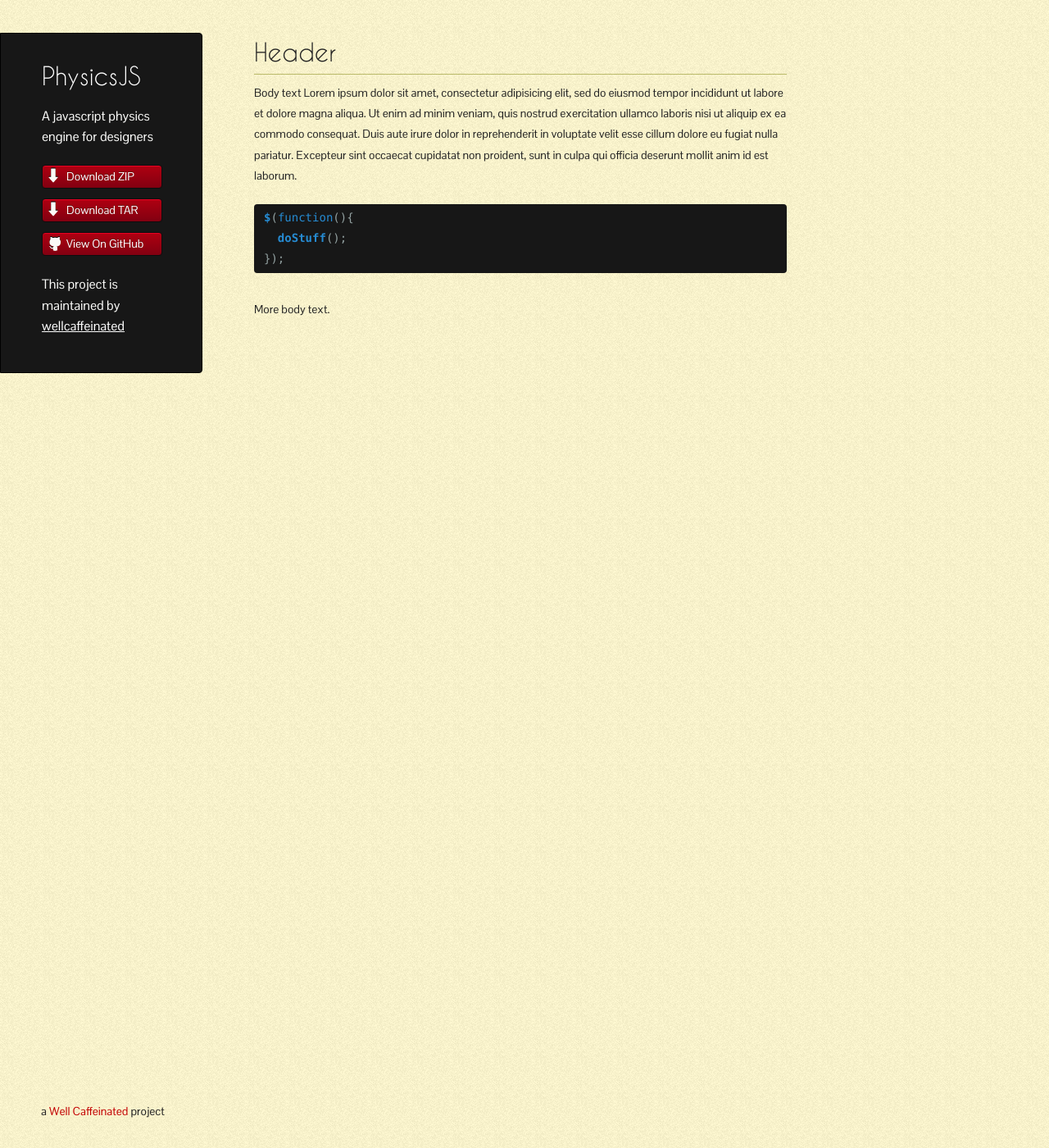
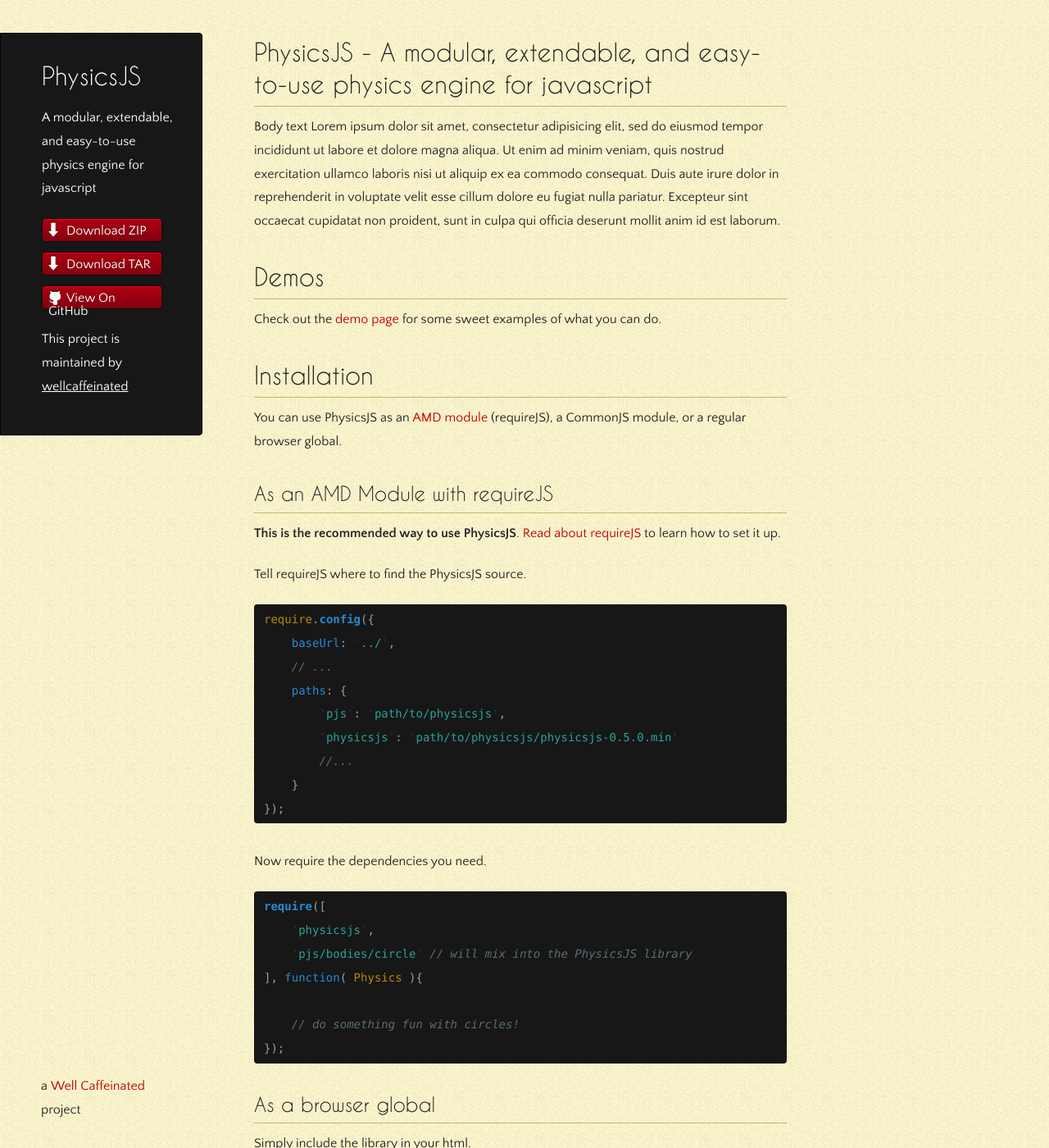
Before and after one commit to wellcaffeinated/PhysicsJS, a Jekyll site: the page built from index.md, in a window 1280 px wide and 1400 px high. Shown: the whole window at 82% size. Built offline with Jekyll 4.4.1, drawn with Linux system fonts in a browser that asks for light colours; some of the changed text lies outside the part shown.

Commit message:
added docs. added robots.txt

```diff
--- a/_config.yml
+++ b/_config.yml
@@ -11,5 +11,5 @@ paginate: 2
 # so be sure to set them if your theme uses them.
 #
 title : PhysicsJS
-tagline: "A javascript physics engine for designers"
+tagline: "A modular, extendable, and easy-to-use physics engine for javascript"
 keywords: "PhysicsJS, physics, engine, javascript"
--- a/_layouts/default.html
+++ b/_layouts/default.html
@@ -5,7 +5,7 @@
     <meta http-equiv="X-UA-Compatible" content="chrome=1">
     <title>PhysicsJS by wellcaffeinated</title>
 
-    <link href='http://fonts.googleapis.com/css?family=Pontano+Sans' rel='stylesheet' type='text/css'>
+    <link href='http://fonts.googleapis.com/css?family=Quattrocento+Sans:400,700' rel='stylesheet' type='text/css'>
     <link rel="stylesheet" href="assets/fonts/Caviar-Dreams-fontfacekit/stylesheet.css">
     <link rel="stylesheet" href="assets/styles/solarized.css">
     <link rel="stylesheet" href="assets/styles/styles.css">
--- a/assets/styles/styles.css
+++ b/assets/styles/styles.css
@@ -26,12 +26,12 @@ time, mark, audio, video {
 body {
   padding:10px 50px 0 0;
   font-family: "Helvetica Neue", Helvetica, Arial, sans-serif;
-  font-size: 14px;
+  font-size: 16px;
   color: #232323;
   margin: 0;
   line-height: 1.8em;
   background: #FFF9D0 url(../images/texture.png);
-  font-family: 'Pontano Sans', sans-serif;
+  font-family: 'Quattrocento Sans', sans-serif;
 }
 
 h1, h2, h3, h4, h5, h6 {
--- a/index.md
+++ b/index.md
@@ -3,7 +3,7 @@ layout: default
 title: PhysicsJS
 ---
 
-# Header
+# PhysicsJS - A modular, extendable, and easy-to-use physics engine for javascript
 
 Body text Lorem ipsum dolor sit amet, consectetur adipisicing elit, sed do eiusmod
 tempor incididunt ut labore et dolore magna aliqua. Ut enim ad minim veniam,
@@ -12,10 +12,88 @@ consequat. Duis aute irure dolor in reprehenderit in voluptate velit esse
 cillum dolore eu fugiat nulla pariatur. Excepteur sint occaecat cupidatat non
 proident, sunt in culpa qui officia deserunt mollit anim id est laborum.
 
+# Demos
+
+Check out the [demo page](demos) for some sweet examples of what you can do.
+
+# Installation
+
+You can use PhysicsJS as an [AMD module](http://requirejs.org/docs/whyamd.html) (requireJS), a CommonJS module, or a regular browser global.
+
+## As an AMD Module with requireJS
+
+**This is the recommended way to use PhysicsJS**. [Read about requireJS](http://requirejs.org) to learn how to set it up.
+
+Tell requireJS where to find the PhysicsJS source.
+
 {% highlight js %}
-$(function(){
-  doStuff();
+require.config({
+    baseUrl: '../',
+    // ...
+    paths: {
+        'pjs': 'path/to/physicsjs',
+        'physicsjs': 'path/to/physicsjs/physicsjs-0.5.0.min'
+        //...
+    }
 });
 {% endhighlight %}
 
-More body text.
+Now require the dependencies you need.
+
+{% highlight js %}
+require([
+    'physicsjs',
+    'pjs/bodies/circle' // will mix into the PhysicsJS library
+], function( Physics ){
+
+    // do something fun with circles!
+});
+{% endhighlight %}
+
+## As a browser global
+
+Simply include the library in your html.
+
+{% highlight html %}
+<script src="scripts/physicsjs/physicsjs-VER.min.js"></script>
+{% endhighlight %}
+
+Start using it.
+
+{% highlight js %}
+Physics(function(world){
+  // code...
+});
+{% endhighlight %}
+
+PhysicsJS was made to be modular. So any non-core functionality is separate and must be included separately.
+For example, if you want circles, you would have to include that script after including PhysicsJS.
+
+{% highlight html %}
+<script src="scripts/physicsjs/physicsjs-VER.min.js"></script>
+<script src="scripts/physicsjs/bodies/circle.js"></script>
+{% endhighlight %}
+
+This could get quite tedious, which is why using requirejs (and its optimizer) is recommended. However,
+if you know you'll want most or all extras, you can use the "full" version of the script, which includes
+all non-core functionality.
+
+{% highlight html %}
+<script src="scripts/physicsjs/physicsjs-full-VER.min.js"></script>
+{% endhighlight %}
+
+
+## As a node.js (commonJS) module
+
+**This has not yet been tested** but it should be entirely possible to run PhysicsJS in node.js by requiring
+the correct file.
+
+{% highlight js %}
+var Physics = require('./path/to/physicsjs/physicsjs-full-0.5.0');
+
+Physics(function(world){
+  // code...
+});
+{% endhighlight %}
+
+[demos]: /examples
--- /dev/null
+++ b/robots.txt
@@ -0,0 +1,2 @@
+User-agent: *
+Disallow: /
```
